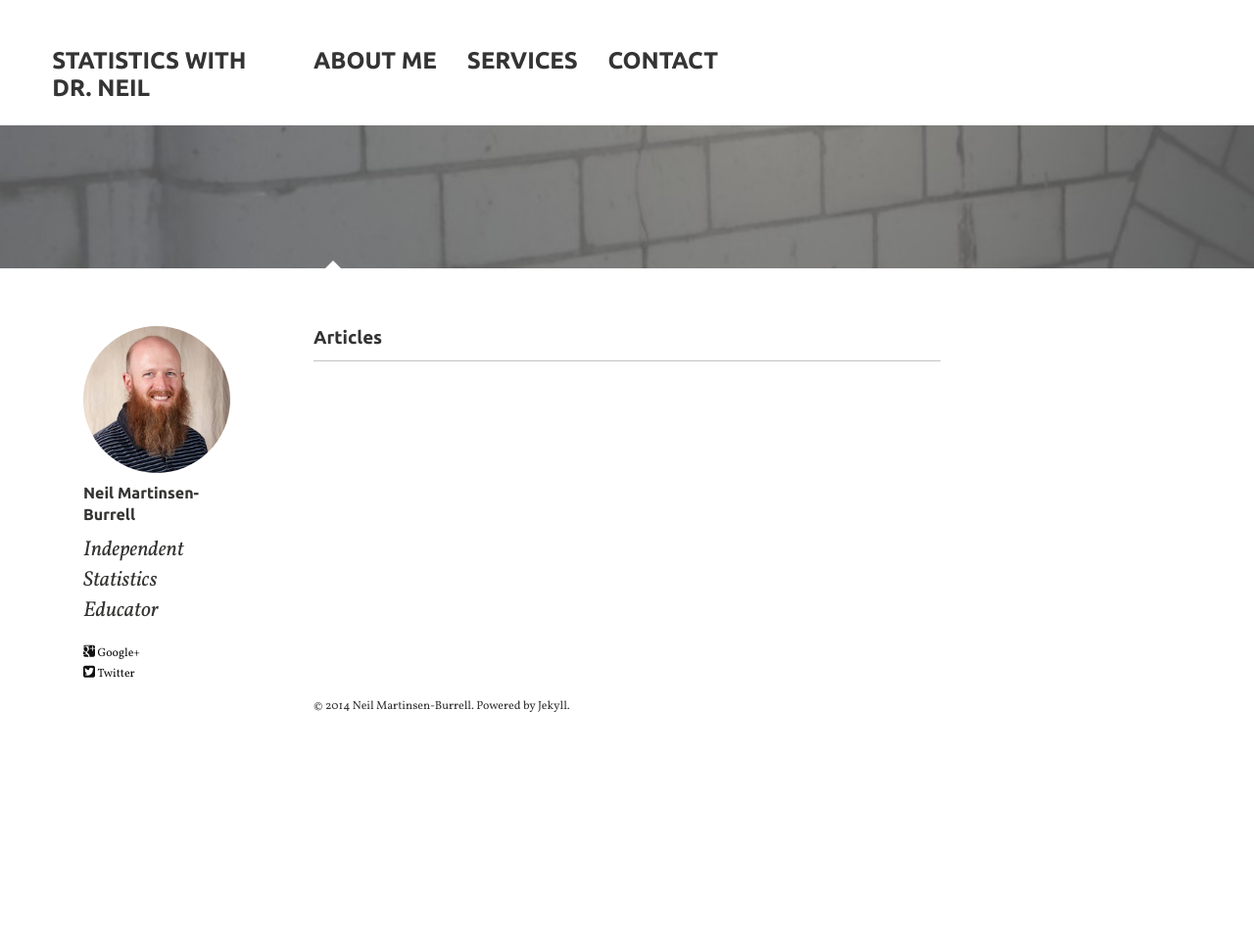
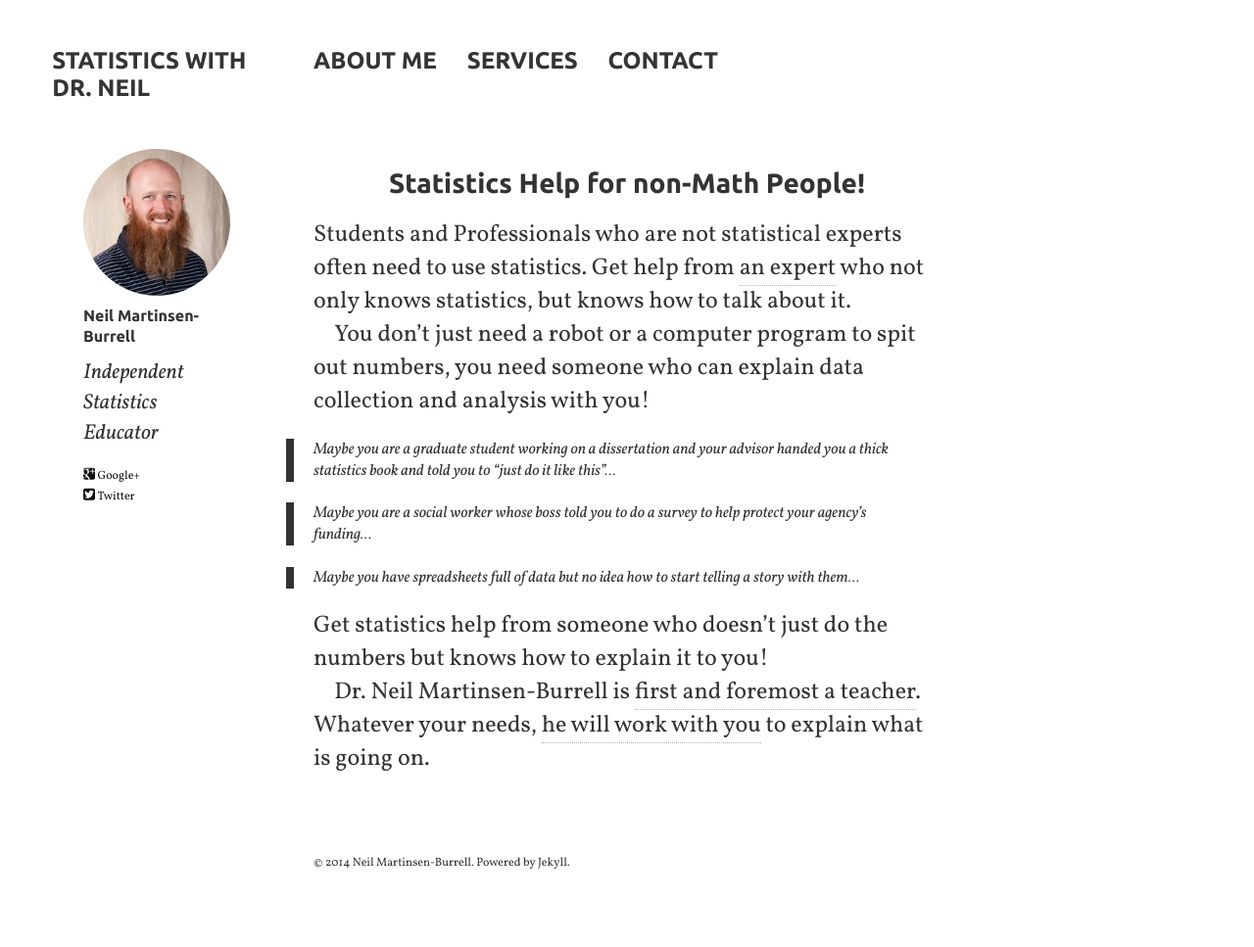
Before and after one commit to neilmb/statswithneil, a Jekyll site: the page built from index.md, in a window 1280 px wide. Shown: the whole page at 98% size. Built offline with Jekyll 4.4.1, drawn with Linux system fonts in a browser that asks for light colours; nearby versions of some CDN libraries; before the commit the page ends 900 px from its top, so only the background shows below that.

Commit message:
now with front page content

```diff
--- a/index.md
+++ b/index.md
@@ -1,7 +1,31 @@
 ---
-layout: home
+layout: page
 description: "Stats With Neil can help you with your statistics needs."
 tags: [statistics,consulting,help]
-image:
-  feature: guinness-bricks.jpg
 ---
+
+<h1 style="text-align:center; font-size:28px;">Statistics Help for non-Math People!</h1>
+
+Students and Professionals who are not statistical experts often need to use
+statistics.  Get help from [an expert](about.html) who not only knows
+statistics, but knows how to talk about it.
+
+You don't just need a robot or a computer program to spit out numbers,
+you need someone who can explain data collection and analysis with
+you!
+
+> Maybe you are a graduate student working on a dissertation and your advisor
+> handed you a thick statistics book and told you to "just do it like
+> this"...
+
+> Maybe you are a social worker whose boss told you to do a survey to help
+> protect your agency's funding...
+
+> Maybe you have spreadsheets full of data but no idea how to start telling a
+> story with them...
+
+Get statistics help from someone who doesn't just do the numbers but knows how
+to explain it to you!
+
+Dr. Neil Martinsen-Burrell is [first and foremost a teacher](/about.html).  Whatever your
+needs, [he will work with you](services.html) to explain what is going on.
```
